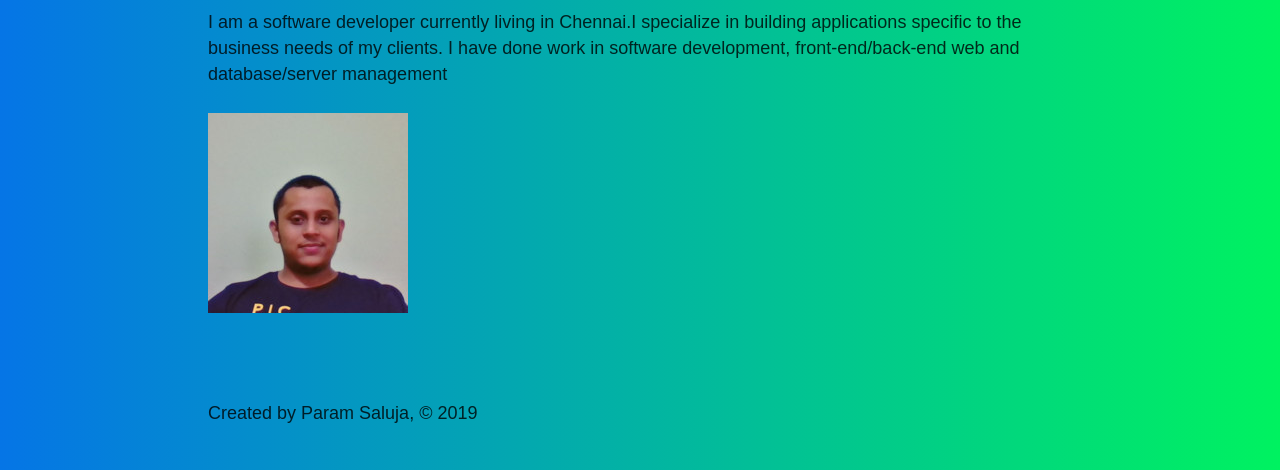
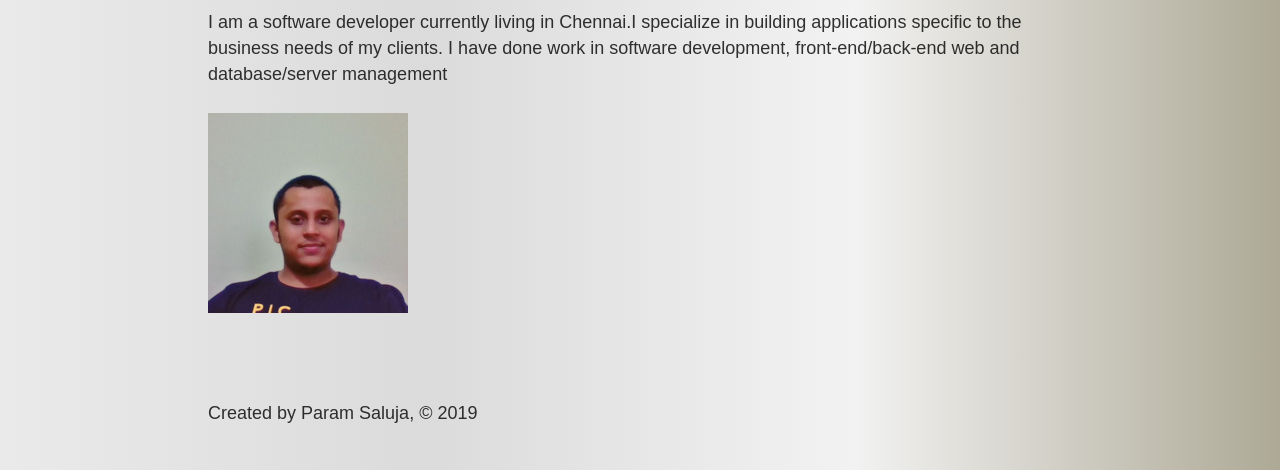
Before and after one commit to salujaparam/gatsby-blog, a Gatsby site: page / in a window 1280 px wide. Shown: the part 407-877 px from the top of the page. Built offline with nearby package versions, Linux system fonts and the light colour scheme; Gatsby itself is replaced by a stand-in of ours.

Commit message:
added styles

```diff
--- a/src/pages/background.module.scss
+++ b/src/pages/background.module.scss
@@ -1,13 +1,17 @@
 .container {
-  background: #00f260; /* fallback for old browsers */
+  background: #ada996; /* fallback for old browsers */
   background: -webkit-linear-gradient(
     to right,
-    #0575e6,
-    #00f260
+    #eaeaea,
+    #dbdbdb,
+    #f2f2f2,
+    #ada996
   ); /* Chrome 10-25, Safari 5.1-6 */
   background: linear-gradient(
     to right,
-    #0575e6,
-    #00f260
+    #eaeaea,
+    #dbdbdb,
+    #f2f2f2,
+    #ada996
   ); /* W3C, IE 10+/ Edge, Firefox 16+, Chrome 26+, Opera 12+, Safari 7+ */
 }
```
